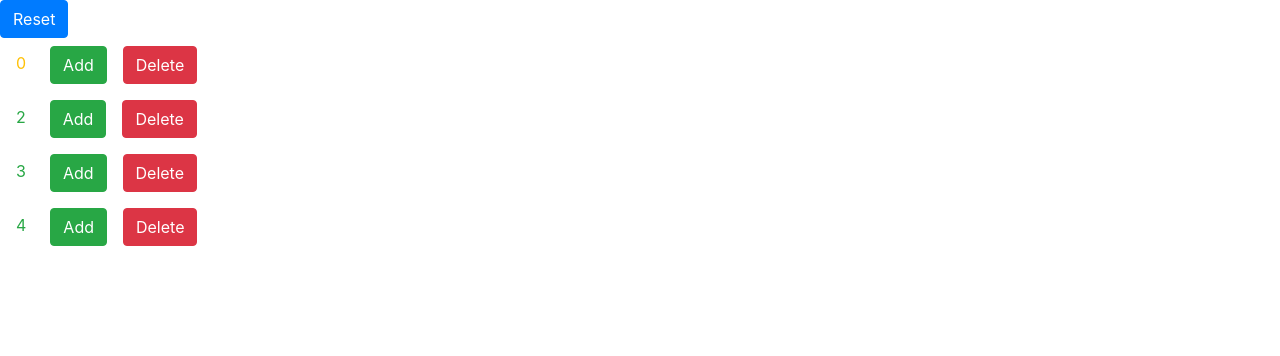
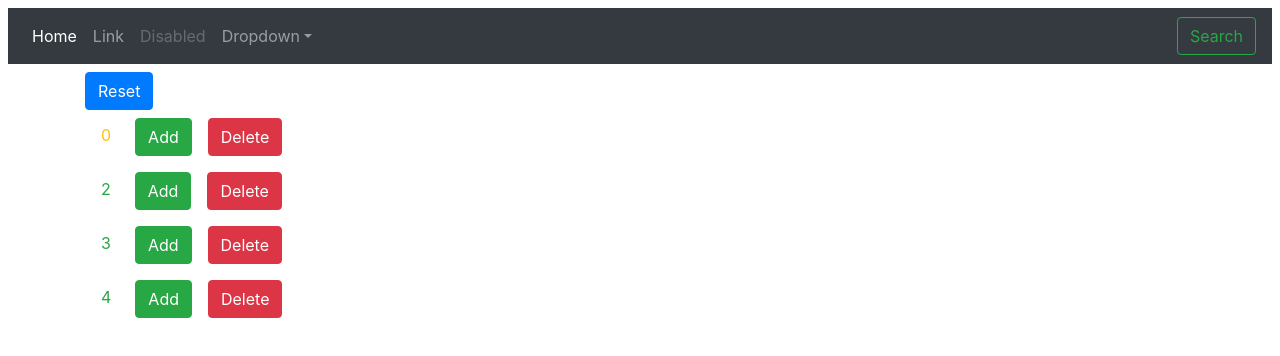
Before and after one commit to SidnevIgor/api-buddy-react, a React (Create React App) app: page / in a window 1280 px wide. Shown: the top 356 px of the page. Built offline with nearby package versions, Linux system fonts and the light colour scheme.

Commit message:
Returning App component

```diff
--- a/src/components/app.jsx
+++ b/src/components/app.jsx
@@ -1,9 +1,17 @@
 import React, {Component} from 'react';
+
+import Header from './header.jsx';
+import Counters from './counters.jsx';
 
 class App extends Component {
   render() {
     return (
-      <div>Hello</div>
+      <React.Fragment>
+        <Header/>
+        <main className="container">
+          <Counters/>
+        </main>
+      </React.Fragment>
     );
   }
 }
--- a/src/components/counters.jsx
+++ b/src/components/counters.jsx
@@ -12,7 +12,7 @@ export default class Counters extends Component {
   }
   render() {
     return (
-      <div>
+      <div style={{position: 'relative'}}>
         <button className="btn btn-primary" onClick={() => this.handleReset()}>Reset</button>
         { this.state.counters.map(counter => {
           return (
--- a/src/components/header.jsx
+++ b/src/components/header.jsx
@@ -4,7 +4,7 @@ import fetchData from '../services/fetchData';
 class Header extends Component {
   render() {
     return (
-      <nav className="navbar navbar-expand-md navbar-dark bg-dark fixed-top">
+      <nav className="navbar navbar-expand-md navbar-dark bg-dark fixed-top m-2" style={{position: 'relative'}}>
       <div className="collapse navbar-collapse" id="navbarsExampleDefault">
         <ul className="navbar-nav mr-auto">
           <li className="nav-item active">
--- a/src/index.js
+++ b/src/index.js
@@ -3,9 +3,9 @@ import ReactDOM from 'react-dom';
 import 'bootstrap/dist/css/bootstrap.css';
 import 'font-awesome/css/font-awesome.css';
 
-//import App from './components/app';
+import App from './components/app';
 //import Table from './components/table-ex';
 //import Counter from './components/counter';
-import Counters from './components/counters';
+//import Counters from './components/counters';
 
-ReactDOM.render(<Counters/>, document.getElementById('root'));
+ReactDOM.render(<App/>, document.getElementById('root'));
```
